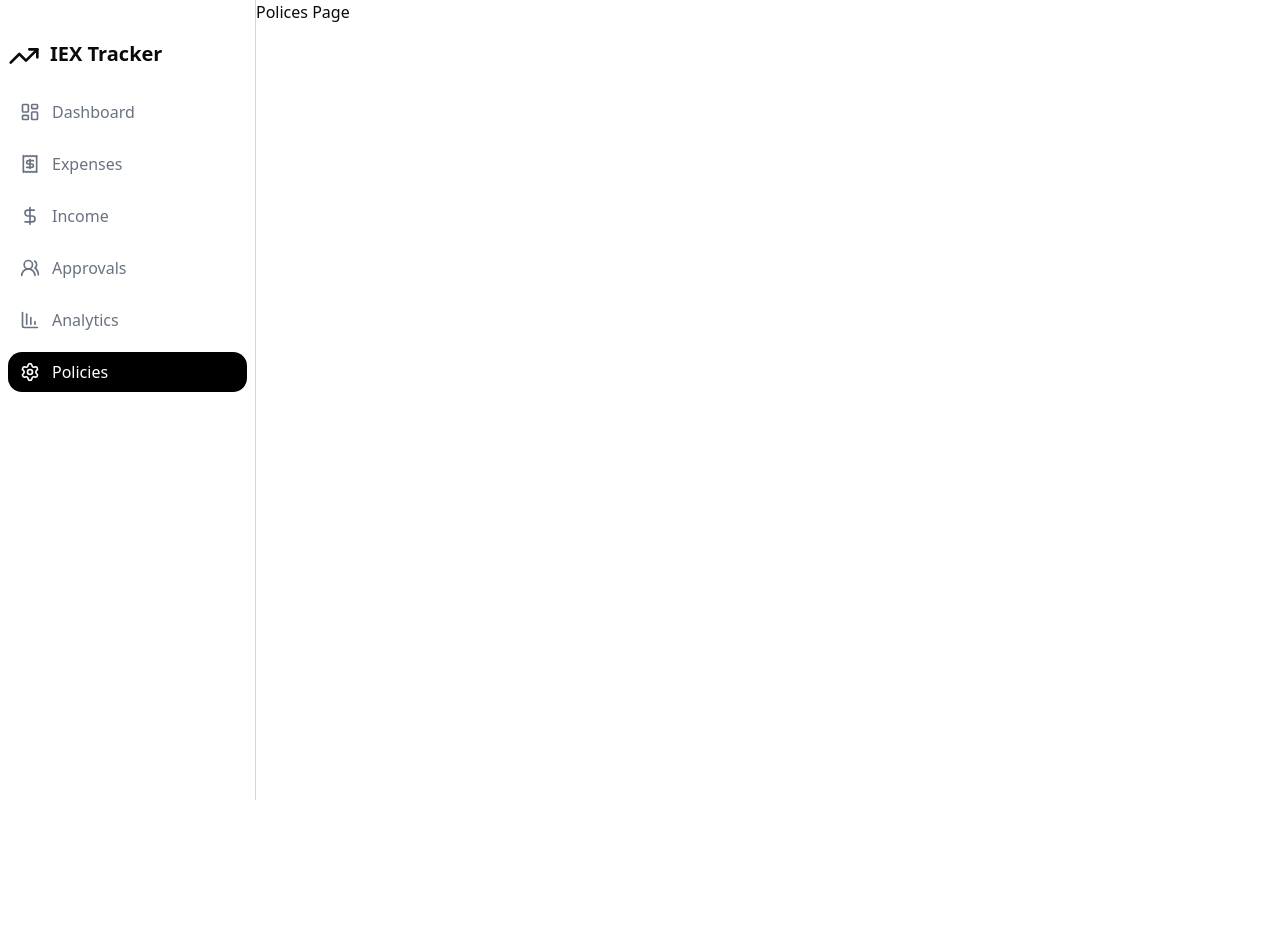
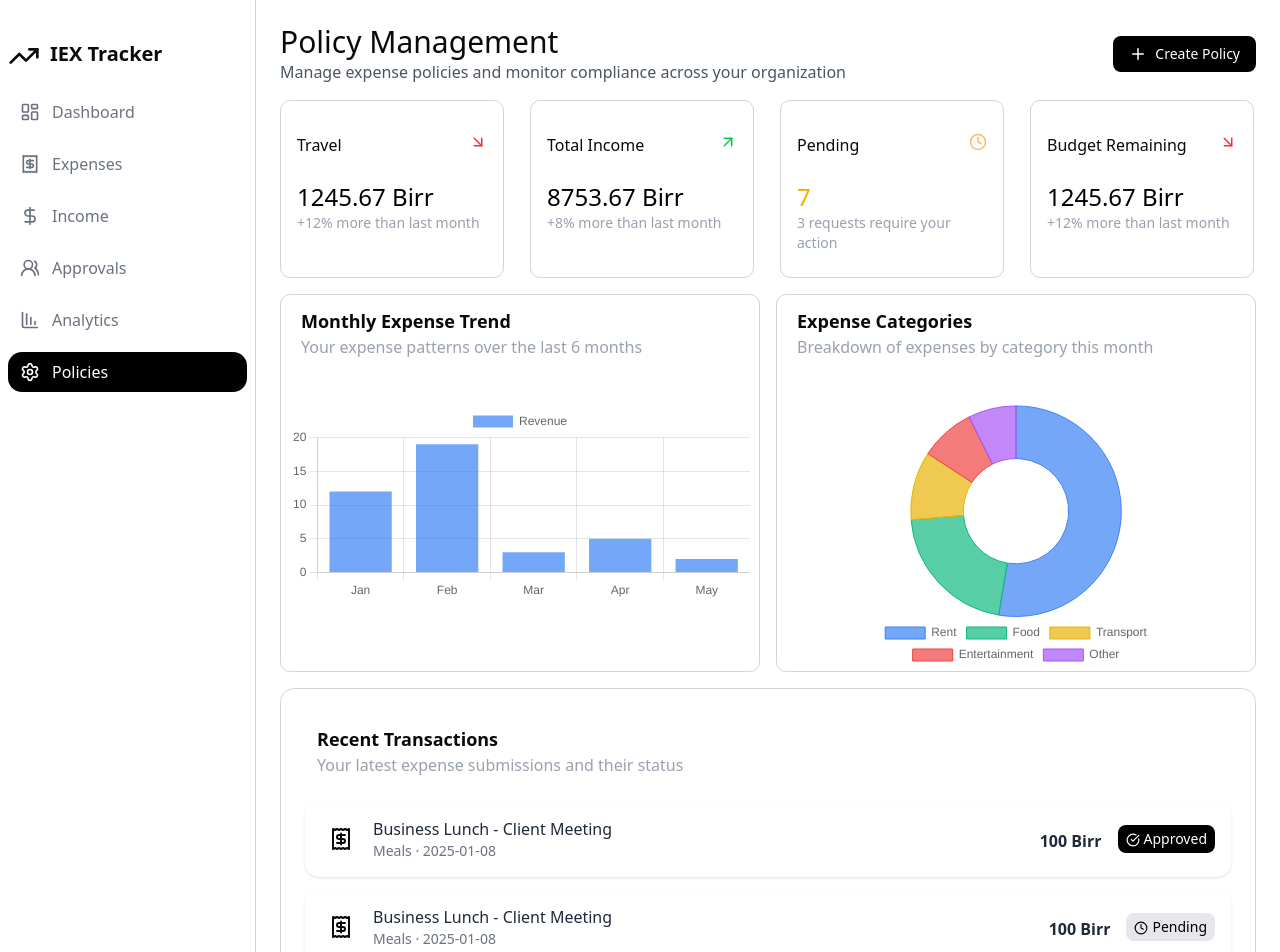
Before and after one commit to snoppycoder/deployiex, a Next.js app: page /policies in a window 1280 px wide. Shown: the top 952 px of the page. Before the commit the page ends 800 px from the top, so only its background shows below. Built offline with nearby package versions, Linux system fonts and the light colour scheme.

Commit message:
Just a starter for the policy page

```diff
--- a/app/page.tsx
+++ b/app/page.tsx
@@ -1,5 +1,4 @@
 import {
-  ArrowBigRightDash,
   ArrowDownRight,
   ArrowUpRight,
   Clock,
@@ -10,7 +9,7 @@ import DashboardCard from "./component/dashboard-card";
 import BarChartComponent from "./component/bar-chart";
 import PieChartComponent from "./component/pie-chart";
 import TransactionCard from "./component/transactioncard";
-import ExpenseCard from "./component/expense-card";
+
 export default function Dashboard() {
   return (
     <div className="h-full w-full flex flex-col p-6 pb-2 pt-6 gap-4">
--- a/app/policies/page.tsx
+++ b/app/policies/page.tsx
@@ -1,3 +1,136 @@
+import {
+  ArrowDownRight,
+  ArrowUpRight,
+  Clock,
+  Plus,
+  Receipt,
+} from "lucide-react";
+import DashboardCard from "../component/dashboard-card";
+import BarChartComponent from "../component/bar-chart";
+import PieChartComponent from "../component/pie-chart";
+import TransactionCard from "../component/transactioncard";
+
 export default function Polices() {
-  return <div>Polices Page</div>;
+  return (
+    <div className="h-full w-full flex flex-col p-6 pb-2 pt-6 gap-4">
+      <div className="w-full flex items-center justify-between">
+        <div>
+          <h1 className="text-2xl sm:text-3xl">Policy Management</h1>
+          <span className="font-extralight text-gray-600 ">
+            Manage expense policies and monitor compliance across your
+            organization
+          </span>
+        </div>
+        <div className="flex gap-x-2.5">
+          <button
+            data-slot="button"
+            className="inline-flex items-center gap-2 justify-center whitespace-nowrap rounded-md text-sm font-medium transition-all disabled:opacity-50 outline-none focus-visible:border-ring focus-visible:ring-ring/50 focus-visible:ring-[3px] aria-invalid:ring-destructive/20 dark:aria-invalid:ring-destructive/40 aria-invalid:border-destructive cursor-pointer bg-black hover:bg-black/90 h-9 px-4 py-2   text-white"
+          >
+            <Plus size={18} /> Create Policy
+          </button>
+        </div>
+      </div>
+      <div className=" w-full grid grid-cols-1 lg:grid-cols-4 md:grid-cols-2 lg:gap-x-6">
+        <DashboardCard
+          title={"Travel"}
+          amount={1_245.67}
+          detail={"+12% more than last month"}
+          Logo={<ArrowDownRight size={18} className="text-red-500" />}
+          isLogo={false}
+          type="Total"
+          isNotCurrency={false}
+        />
+        <DashboardCard
+          title={"Total Income"}
+          amount={8753.67}
+          detail={"+8% more than last month"}
+          Logo={<ArrowUpRight size={18} className="text-green-500" />}
+          isLogo={true}
+          type={"Total"}
+          isNotCurrency={false}
+        />
+        <DashboardCard
+          title={"Pending"}
+          amount={7}
+          detail={"3 requests require your action"}
+          Logo={<Clock size={18} className="text-orange-300" />}
+          isLogo={true}
+          isNotCurrency={true}
+          type={"Pending"}
+        />
+        <DashboardCard
+          title={"Budget Remaining"}
+          isNotCurrency={false}
+          amount={1245.67}
+          detail={"+12% more than last month"}
+          isLogo={true}
+          Logo={<ArrowDownRight size={18} className="text-red-500" />}
+          type={"Total"}
+        />
+      </div>
+      <div className=" w-full flex flex-col xl:grid xl:grid-cols-2 gap-x-4">
+        <div className="w-full px-2  border border-gray-300 rounded-lg">
+          <div className="m-3 font-medium">
+            <span className="font-semibold text-lg">
+              Monthly Expense Trend <br />
+            </span>
+            <span className="text-gray-400">
+              Your expense patterns over the last 6 months
+            </span>
+          </div>
+          <div className="w-full flex justify-center items-center">
+            <div className="w-[460px] h-[300px]">
+              <BarChartComponent />
+            </div>
+          </div>
+        </div>
+        <div className="w-full px-2  border border-gray-300 rounded-lg">
+          <div className="m-3 font-medium">
+            <span className="font-semibold text-lg">
+              Expense Categories <br />
+            </span>
+            <span className="font-sm text-gray-400">
+              Breakdown of expenses by category this month
+            </span>
+          </div>
+          <div className="w-full flex justify-center items-center">
+            <div className="w-[300px]">
+              <PieChartComponent />
+            </div>
+          </div>
+        </div>
+      </div>
+      <div className="w-full flex flex-col p-6 border border-gray-300 rounded-xl gap-y-3">
+        <div className="m-3 font-medium">
+          <span className="font-semibold text-lg">
+            Recent Transactions <br />
+          </span>
+          <span className="font-sm text-gray-400">
+            Your latest expense submissions and their status
+          </span>
+        </div>
+        <TransactionCard
+          title={"Business Lunch - Client Meeting"}
+          detail={"Meals "}
+          date={"2025-01-08"}
+          amount={100}
+          status={"Approved"}
+        />
+        <TransactionCard
+          title={"Business Lunch - Client Meeting"}
+          detail={"Meals "}
+          date={"2025-01-08"}
+          amount={100}
+          status={"Pending"}
+        />
+        <TransactionCard
+          title={"Business Lunch - Client Meeting"}
+          detail={"Meals "}
+          date={"2025-01-08"}
+          amount={100}
+          status={"Approved"}
+        />
+      </div>
+    </div>
+  );
 }
```
